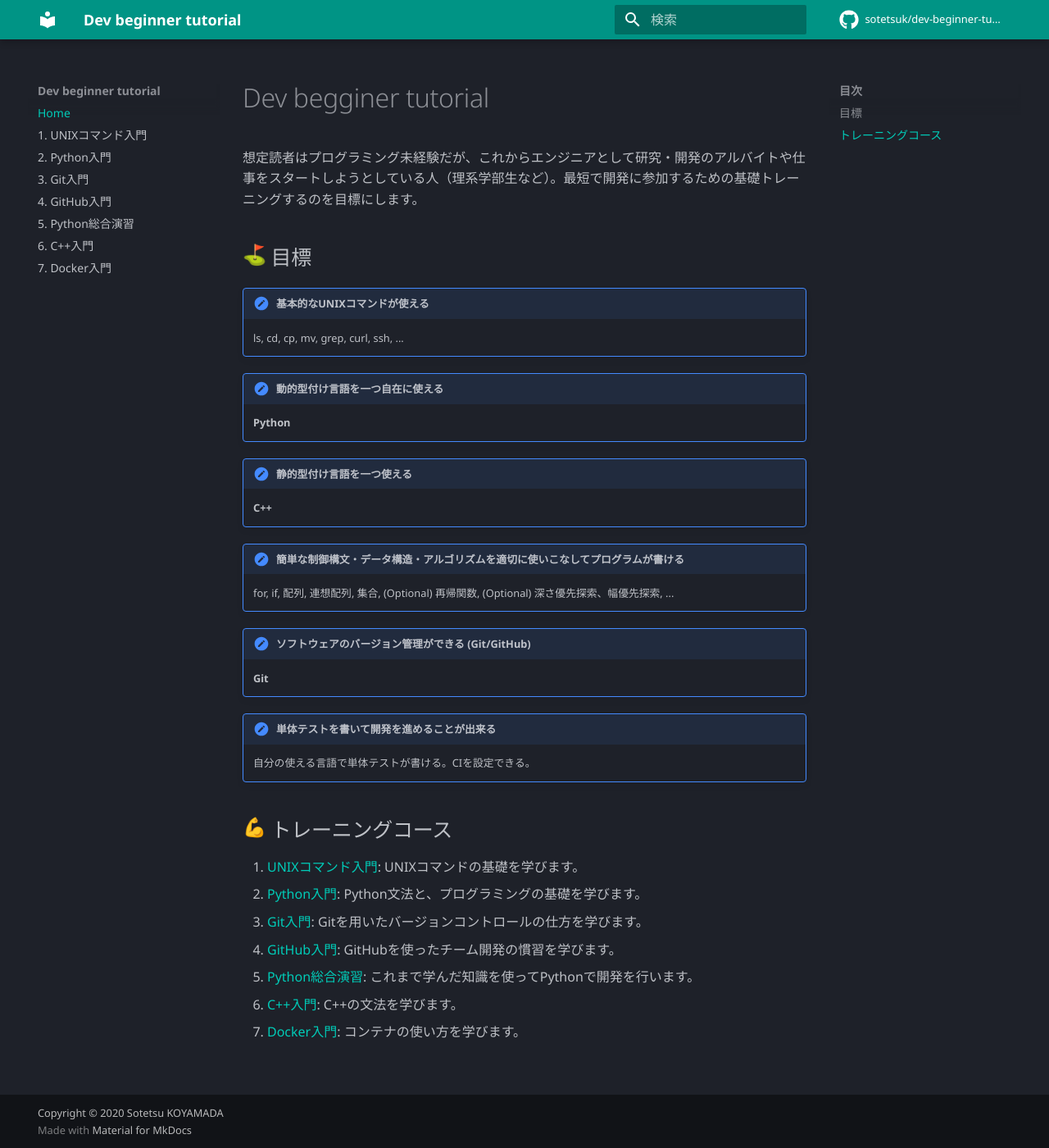
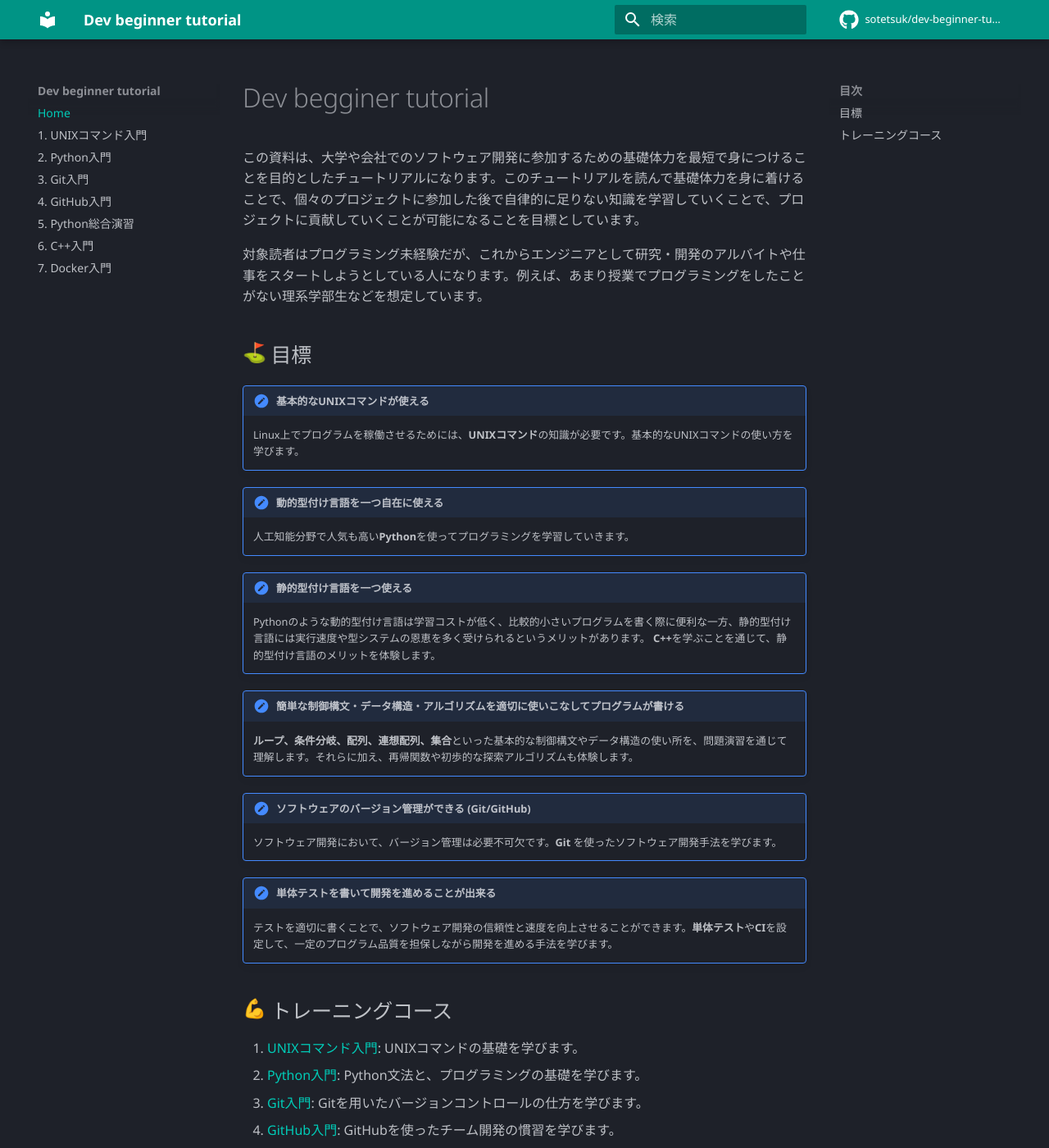
Before and after one commit to sotetsuk/dev-beginner-tutorial, an MkDocs documentation site: the page built from docs/index.md, in a window 1280 px wide and 1400 px high. Shown: the whole window at 82% size. Built offline with MkDocs 1.6.1 and Material for MkDocs 9.7.7, drawn with Linux system fonts in a browser that asks for light colours; emoji names are drawn with the system emoji font; comment, search, counter and statistics services are not loaded.

Commit message:
make goals completed (#17)

```diff
--- a/docs/index.md
+++ b/docs/index.md
@@ -1,32 +1,34 @@
 # Dev begginer tutorial
 
-想定読者はプログラミング未経験だが、これからエンジニアとして研究・開発のアルバイトや仕事をスタートしようとしている人（理系学部生など）。最短で開発に参加するための基礎トレーニングするのを目標にします。
+この資料は、大学や会社でのソフトウェア開発に参加するための基礎体力を最短で身につけることを目的としたチュートリアルになります。このチュートリアルを読んで基礎体力を身に着けることで、個々のプロジェクトに参加した後で自律的に足りない知識を学習していくことで、プロジェクトに貢献していくことが可能になることを目標としています。
+
+対象読者はプログラミング未経験だが、これからエンジニアとして研究・開発のアルバイトや仕事をスタートしようとしている人になります。例えば、あまり授業でプログラミングをしたことがない理系学部生などを想定しています。
 
 ## :golf: 目標
 
 !!! check "基本的なUNIXコマンドが使える"
 
-    ls, cd, cp, mv, grep, curl, ssh, ...
+    Linux上でプログラムを稼働させるためには、**UNIXコマンド**の知識が必要です。基本的なUNIXコマンドの使い方を学びます。
 
 !!! check "動的型付け言語を一つ自在に使える"
 
-    **Python**
+    人工知能分野で人気も高い**Python**を使ってプログラミングを学習していきます。
 
 !!! check "静的型付け言語を一つ使える"
 
-    **C++**
+    Pythonのような動的型付け言語は学習コストが低く、比較的小さいプログラムを書く際に便利な一方、静的型付け言語には実行速度や型システムの恩恵を多く受けられるというメリットがあります。 **C++**を学ぶことを通じて、静的型付け言語のメリットを体験します。
 
 !!! check "簡単な制御構文・データ構造・アルゴリズムを適切に使いこなしてプログラムが書ける"
 
-    for, if, 配列, 連想配列, 集合, (Optional) 再帰関数, (Optional) 深さ優先探索、幅優先探索, ...
+    **ループ、条件分岐、配列、連想配列、集合**といった基本的な制御構文やデータ構造の使い所を、問題演習を通じて理解します。それらに加え、再帰関数や初歩的な探索アルゴリズムも体験します。
 
 !!! check "ソフトウェアのバージョン管理ができる (Git/GitHub)"
 
-    **Git**
+    ソフトウェア開発において、バージョン管理は必要不可欠です。**Git** を使ったソフトウェア開発手法を学びます。
 
 !!! check "単体テストを書いて開発を進めることが出来る"
 
-    自分の使える言語で単体テストが書ける。CIを設定できる。
+    テストを適切に書くことで、ソフトウェア開発の信頼性と速度を向上させることができます。**単体テスト**や**CI**を設定して、一定のプログラム品質を担保しながら開発を進める手法を学びます。
 
 ## :muscle: トレーニングコース
 
```
